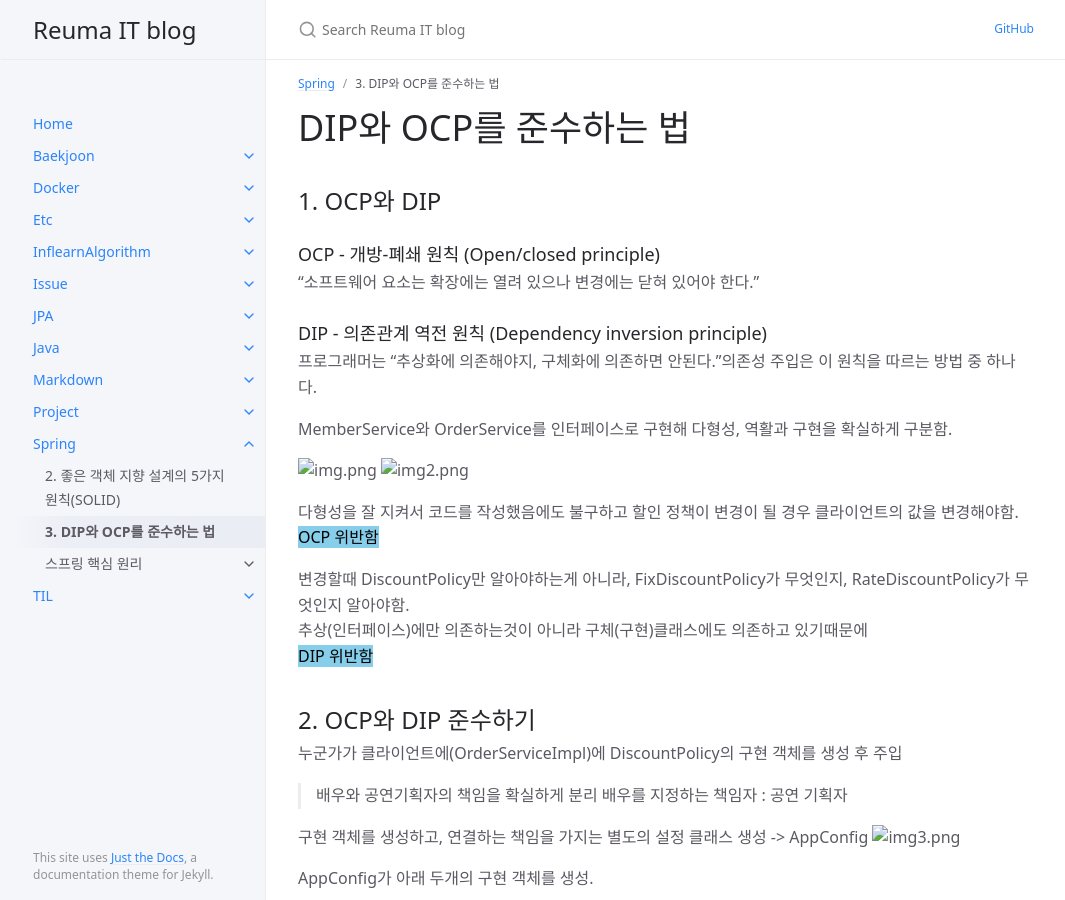
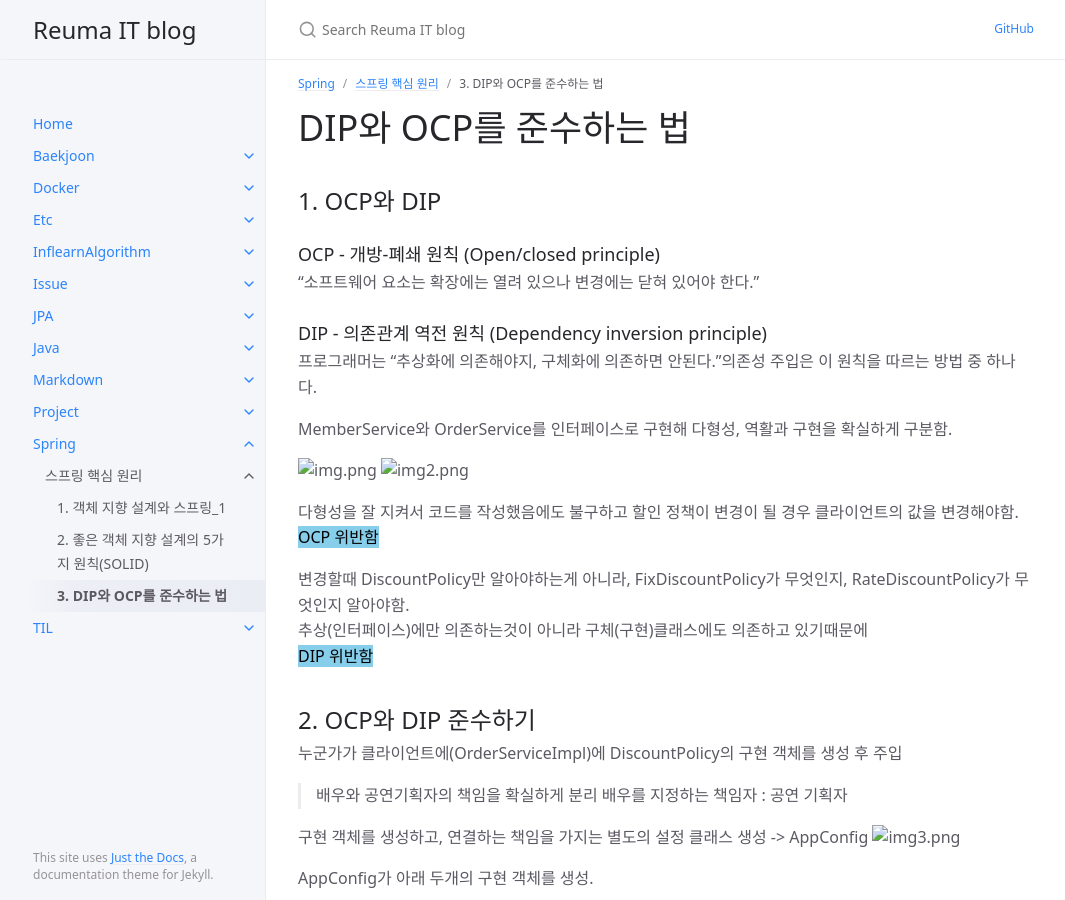
Before and after one commit to AReuma/AReuma.github.io, a Jekyll site: the page built from docs/Spring/Core/Section2.md, in a window 1280 px wide and 900 px high. Shown: the whole window, without its empty margins (106-1171 px from the left). Built offline with Jekyll 4.4.1, drawn with Linux system fonts in a browser that asks for light colours.

Commit message:
spring 블로그 정리

```diff
--- a/docs/Spring/Core/Section1_2.md
+++ b/docs/Spring/Core/Section1_2.md
@@ -1,7 +1,8 @@
 ---
 layout: default
 title: 2. 좋은 객체 지향 설계의 5가지 원칙(SOLID)
-parent: Spring
+parent: 스프링 핵심 원리
+grand_parent: Spring
 ---
 
 # 좋은 객체 지향 설계의 5가지 원칙(SOLID)
--- a/docs/Spring/Core/Section2.md
+++ b/docs/Spring/Core/Section2.md
@@ -1,7 +1,8 @@
 ---
 layout: default
 title: 3. DIP와 OCP를 준수하는 법
-parent: Spring
+parent: 스프링 핵심 원리
+grand_parent: Spring
 ---
 
 # DIP와 OCP를 준수하는 법
```
